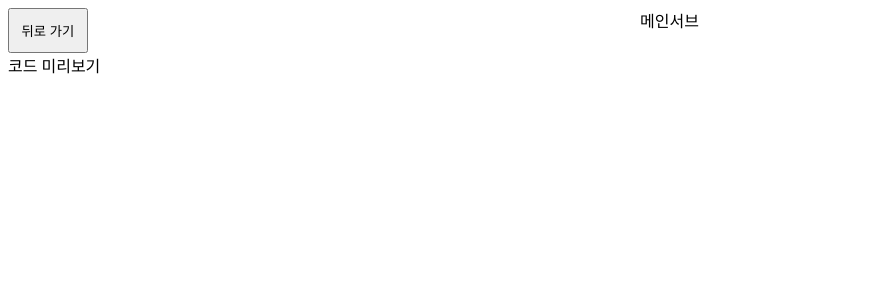
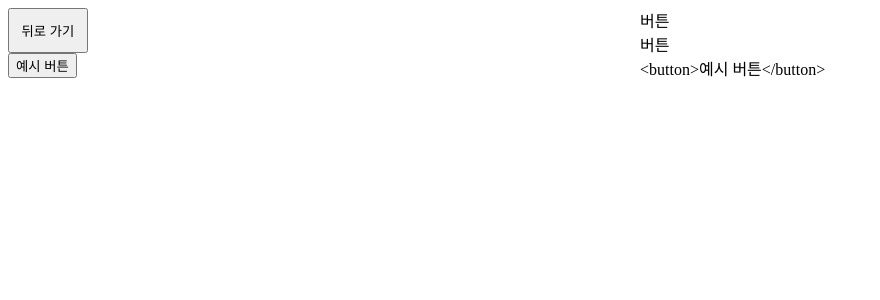
Before and after one commit to wlsdhr0831/wlsdhr0831, a React app: page /wlsdhr0831/detail/1 in a window 1280 px wide. Shown: the top 300 px of the page, without its empty margins (0-880 px from the left). Built offline with nearby package versions, Linux system fonts and the light colour scheme.

Commit message:
make detail page

```diff
--- a/src/components/description/Main.js
+++ b/src/components/description/Main.js
@@ -1,8 +1,9 @@
 import React from 'react';
 
-const Main = () => {
+const Main = ({ title, desc }) => {
     return (<>
-        메인
+        <div>{title}</div>
+        <div>{desc}</div>
     </>);
 }
 
--- a/src/components/description/Sub.js
+++ b/src/components/description/Sub.js
@@ -1,8 +1,8 @@
 import React from 'react';
 
-const Sub = () => {
+const Sub = ({ code }) => {
     return (<>
-        서브
+        <div>{code}</div>
     </>);
 }
 
--- a/src/components/preview/View.js
+++ b/src/components/preview/View.js
@@ -1,8 +1,8 @@
 import React from 'react';
 
-const View = () => {
+const View = ({ code }) => {
     return (<>
-        <div>코드 미리보기</div>
+        <div dangerouslySetInnerHTML={{ __html: code }}></div>
     </>);
 }
 
--- a/src/layouts/Description.js
+++ b/src/layouts/Description.js
@@ -8,11 +8,13 @@ const DescriptionBox = styled.div`
     width: 50%;
 `;
 
-const Description = () => {
+const Description = ({ data }) => {
+    const { title, desc, code} = data;
+
     return (
     <DescriptionBox>
-        <Main/>
-        <Sub/>
+        <Main title={title} desc={desc}/>
+        <Sub code={code}/>
     </DescriptionBox>);
 }
 
--- a/src/layouts/Preview.js
+++ b/src/layouts/Preview.js
@@ -8,11 +8,11 @@ const PreviewBox = styled.div`
     width: 50%;
 `;
 
-const Preview = () => {
+const Preview = ({ code }) => {
     return (
     <PreviewBox>
         <Button>뒤로 가기</Button>
-        <View/>
+        <View code={code}/>
     </PreviewBox>);
 }
 
--- a/src/pages/Detail.js
+++ b/src/pages/Detail.js
@@ -1,20 +1,39 @@
-import React, { useEffect } from "react";
+import React, { useEffect, useState } from "react";
 import FlexBox from "../components/common/FlexBox";
 import Description from "../layouts/Description";
 import Preview from "../layouts/Preview";
 
 const Detail = ({ match }) => {
   useEffect(() => {
-    console.log(match.params.id);
+    setCode(codeList[match.params.id-1]);
   }, []);
 
+  const [code, setCode] = useState({
+    id: 0,
+    title: '',
+    desc: '',
+    code: '',
+  });
 
-
+  const codeList = [
+    {
+      id: 1,
+      title: "버튼",
+      desc: "버튼",
+      code: "<button>예시 버튼</button>"
+    },
+    {
+      id: 2,
+      title: "인풋",
+      desc: "버튼",
+      code: "<input placeholder='예시 인풋'/>"
+    }
+  ];
 
   return (
     <FlexBox>
-      <Preview/>
-      <Description/>
+      <Preview code={code.code}/>
+      <Description data={code}/>
     </FlexBox>);
 };
 export default Detail;
```
